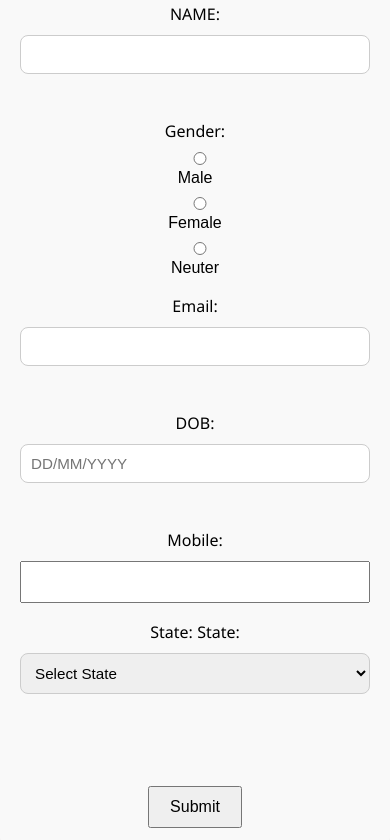
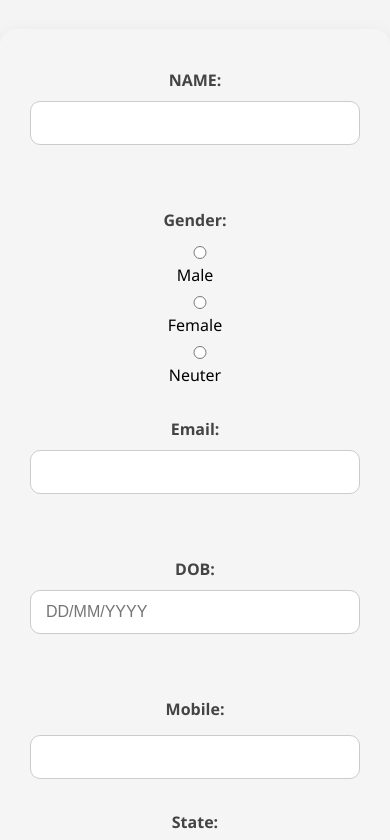
Before and after one commit to sushantkumarsaroj/college-sphere, a plain HTML site: page index.html in a window 390 px wide. Shown: the part 760-1600 px from the top of the page. Drawn offline with nearby package versions, Linux system fonts and the light colour scheme.

Commit message:
Styled signup form and made responsive updates

```diff
--- a/index.html
+++ b/index.html
@@ -255,8 +255,8 @@
       </script>
    <script>
     function showCityInput() {
-          const state = document.getElementById("state").value;
-          const cityContainer = document.getElementById("cityInputContainer");
+      var state = document.getElementById("state").value;
+      var cityContainer = document.getElementById("cityInputContainer");
 
       if (state !== "") {
         cityContainer.style.display = "block";
@@ -266,5 +266,6 @@
     }
   </script>
 
+
 </body>
 </html>
--- a/style.css
+++ b/style.css
@@ -1291,3 +1291,85 @@ h2, h3, h4, label {
   object-fit: cover;
   border-radius: 10px;
 }
+/* isme form fill wala stylish karne ka tarika */
+/* Stylish Form Container */
+#signup-form {
+  max-width: 600px;
+  margin: 40px auto;
+  padding: 30px;
+  background-color: #f5f5f5;
+  border-radius: 16px;
+  box-shadow: 0 8px 20px rgba(0, 0, 0, 0.1);
+  font-family: "Segoe UI", sans-serif;
+}
+
+/* Form Heading */
+h3 {
+  text-align: center;
+  margin-bottom: 20px;
+  font-size: 22px;
+  color: #333;
+}
+
+/* Labels */
+#signup-form label {
+  display: block;
+  margin: 10px 0 5px;
+  color: #444;
+  font-weight: 600;
+}
+
+/* Inputs */
+#signup-form input[type="text"],
+#signup-form input[type="email"],
+#signup-form input[type="tel"],
+#signup-form input[type="password"],
+#signup-form select {
+  width: 100%;
+  padding: 12px 15px;
+  border: 1px solid #ccc;
+  border-radius: 10px;
+  font-size: 16px;
+  box-sizing: border-box;
+  transition: border-color 0.3s ease, box-shadow 0.3s ease;
+}
+
+#signup-form input:focus,
+#signup-form select:focus {
+  border-color: #3f51b5;
+  outline: none;
+  box-shadow: 0 0 6px rgba(63, 81, 181, 0.3);
+}
+
+/* Radio Buttons */
+#signup-form input[type="radio"] {
+  margin-right: 5px;
+}
+#signup-form label[for="male"],
+#signup-form label[for="female"],
+#signup-form label[for="neuter"] {
+  display: inline;
+}
+
+/* City Input Container */
+#cityInputContainer {
+  margin-top: 10px;
+}
+
+/* Submit Button */
+#signup-form button {
+  width: 100%;
+  padding: 12px;
+  background-color: #3f51b5;
+  color: white;
+  border: none;
+  border-radius: 10px;
+  font-size: 18px;
+  cursor: pointer;
+  margin-top: 20px;
+  transition: background-color 0.3s ease;
+}
+
+#signup-form button:hover {
+  background-color: #2c387e;
+}
```
Lines whose indentation alone changed are shown as unchanged.
